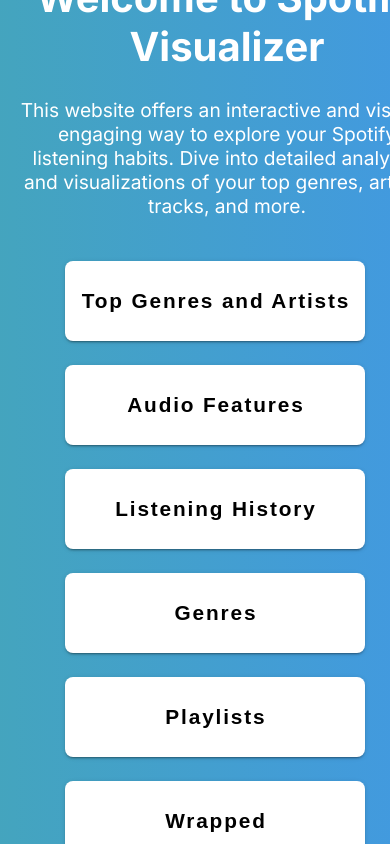
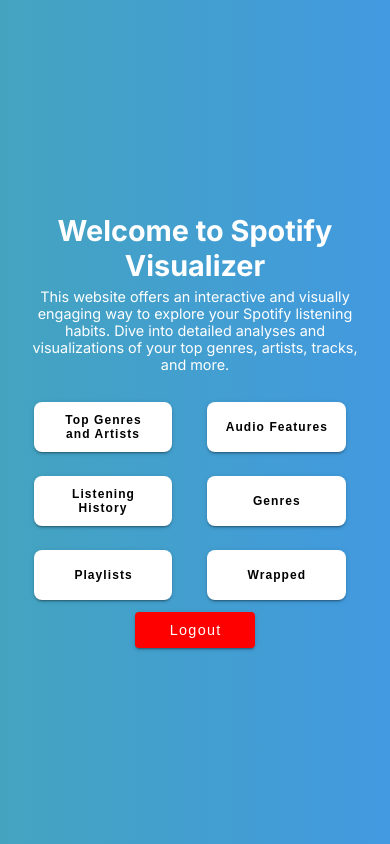
Before and after one commit to angelheredia138/data-visualizer, a Nuxt app: page /main in a window 390 px wide. Built offline with nearby package versions, Linux system fonts and the light colour scheme.

Commit message:
fixed mobile screens for all pages except for genre ranking + artist leaderboard, set up all api paths to be for mobile dev as i am foxusing on ui for that atm

```diff
--- a/pages/callback.vue
+++ b/pages/callback.vue
@@ -30,3 +30,56 @@
   }
 });
 </script>
+<style scoped>
+/* Prevent scrolling on body */
+body,
+html {
+  overflow: hidden !important; /* Disable scrolling on the entire page */
+  height: 100%;
+  margin: 0;
+}
+
+/* Container styles */
+.animated-background {
+  background: linear-gradient(270deg, #4299e1, #48bb78, #4299e1);
+  background-size: 600% 600%;
+  animation: gradientAnimation 10s ease infinite;
+  min-height: 100vh;
+  width: 100%;
+  display: flex;
+  justify-content: center;
+  align-items: center;
+  padding: 20px;
+  position: fixed; /* Fix the container position to prevent scroll */
+  overflow: hidden; /* Prevent scrolling within the container */
+}
+
+/* Loader Component styles */
+.loader-component {
+  display: flex;
+  justify-content: center;
+  align-items: center;
+  color: #2f855a; /* Match color with theme */
+  font-size: 1.5em;
+}
+
+/* Responsive adjustments for mobile */
+@media (max-width: 768px) {
+  .loader-component {
+    font-size: 1.2em; /* Slightly smaller font size on mobile */
+  }
+}
+
+/* Background animation */
+@keyframes gradientAnimation {
+  0% {
+    background-position: 0% 50%;
+  }
+  50% {
+    background-position: 100% 50%;
+  }
+  100% {
+    background-position: 0% 50%;
+  }
+}
+</style>
--- a/pages/index.vue
+++ b/pages/index.vue
@@ -38,27 +38,94 @@
 
   window.location.href = spotifyAuthUrl;
 };
+useHead({
+  title: "Data Visualizer",
+});
 </script>
 
 <style scoped>
+/* Prevent scrolling on body */
+body,
+html {
+  overflow: hidden !important; /* Disable scrolling on the entire page */
+  height: 100%;
+  margin: 0;
+}
+
+/* Container styles */
+.animated-background {
+  background: linear-gradient(270deg, #4299e1, #48bb78, #4299e1);
+  background-size: 600% 600%;
+  animation: gradientAnimation 10s ease infinite;
+  min-height: 100vh;
+  width: 100%;
+  display: flex;
+  justify-content: center;
+  align-items: center;
+  padding: 20px;
+  position: fixed; /* Fix the container position to prevent scroll */
+  overflow: hidden; /* Prevent scrolling within the container */
+}
+
+/* Main Login Card styles */
+.v-card {
+  box-shadow: 0px 4px 12px rgba(0, 0, 0, 0.1);
+}
+
+/* Button styles */
 .hoverable-btn {
-  display: flex; /* Use flex to align content */
-  justify-content: center; /* Center content horizontally */
-  align-items: center; /* Center content vertically */
+  display: flex;
+  justify-content: center;
+  align-items: center;
   margin-left: auto;
   margin-right: auto;
-  text-align: center;
-  background-color: #2f855a !important; /* Original green color */
+  background-color: #2f855a !important;
   color: white !important;
   font-size: 1.1em;
   width: 200px;
-  height: 48px; /* Fixed height for consistent sizing */
+  height: 48px;
   text-transform: none;
 }
 
 .hoverable-btn:hover {
-  background-color: #276749 !important; /* Slightly darker green */
-  transform: scale(1.05) !important; /* Increase size on hover */
-  color: white !important; /* Ensure text color stays white */
+  background-color: #276749 !important;
+  transform: scale(1.05) !important;
+  color: white !important;
+}
+
+/* Responsive adjustments for mobile */
+@media (max-width: 768px) {
+  .v-card {
+    padding: 8px !important; /* Reduce padding on mobile */
+    max-width: 70%; /* Make the card full-width with padding */
+  }
+
+  .v-card-title {
+    font-size: 1.5em !important; /* Smaller font size for mobile */
+    text-align: center;
+  }
+
+  .v-card-text {
+    font-size: 0.9em !important; /* Smaller font size for text on mobile */
+  }
+
+  .hoverable-btn {
+    width: 180px; /* Smaller button width */
+    height: 44px; /* Smaller button height */
+    font-size: 1em; /* Smaller font size for button */
+  }
+}
+
+/* Background animation */
+@keyframes gradientAnimation {
+  0% {
+    background-position: 0% 50%;
+  }
+  50% {
+    background-position: 100% 50%;
+  }
+  100% {
+    background-position: 0% 50%;
+  }
 }
 </style>
--- a/pages/main.vue
+++ b/pages/main.vue
@@ -2,29 +2,14 @@
   <v-container
     fluid
     class="animated-background"
-    style="
-      min-height: 100vh;
-      display: flex;
-      align-items: center;
-      justify-content: center;
-    "
+    style="min-height: 100vh; display: flex"
   >
-    <div
-      class="content-wrapper"
-      style="
-        width: 100%;
-        max-width: 1200px;
-        text-align: center;
-        justify-content: center;
-      "
-    >
+    <div class="content-wrapper">
       <!-- Welcome Message & Subtitle -->
-      <v-row class="mb-8" justify="center">
-        <v-col cols="12" class="text-center">
-          <h1 style="font-size: 2.5em; font-weight: bold; color: white">
-            Welcome to Spotify Visualizer
-          </h1>
-          <p style="font-size: 1.2em; color: white; margin-top: 10px">
+      <v-row>
+        <v-col>
+          <h1 class="title">Welcome to Spotify Visualizer</h1>
+          <p class="subtitle">
             This website offers an interactive and visually engaging way to
             explore your Spotify listening habits. Dive into detailed analyses
             and visualizations of your top genres, artists, tracks, and more.
@@ -32,29 +17,25 @@
         </v-col>
       </v-row>
 
-      <!-- Centered Visualization Buttons -->
-      <v-row class="mb-4" style="justify-content: center">
-        <v-col
-          v-for="(vis, index) in visualizations"
-          :key="index"
-          cols="12"
-          md="3"
-          class="d-flex justify-center mb-4"
-          style="display: flex; justify-content: center"
-        >
+      <!-- Centered Visualization Buttons with dynamic columns -->
+      <v-row
+        class="mb-4 button-grid"
+        :class="isMobile ? 'mobile-grid' : 'desktop-grid'"
+      >
+        <v-col v-for="(vis, index) in visualizations" :key="index" cols="12">
           <v-btn
             color="primary"
             class="grid-item"
             outlined
             @click="handleNavigate(vis.path)"
           >
-            {{ vis.title }}
+            <div class="button-text">{{ vis.title }}</div>
           </v-btn>
         </v-col>
       </v-row>
 
       <!-- Logout Button -->
-      <v-row style="justify-content: center" class="mt-4">
+      <v-row class="mt-4">
         <v-btn color="primary" class="logout-btn" @click="handleLogout">
           Logout
         </v-btn>
@@ -65,13 +46,13 @@
 
 <script setup>
 import { useRouter } from "vue-router";
-import { ref } from "vue";
+import { ref, reactive, onMounted, onBeforeUnmount, computed } from "vue";
 
 const router = useRouter();
 
 const visualizations = ref([
   {
-    title: "Top Genres and Artists",
+    title: "Top Genres\nand Artists",
     path: "/top-genres-artists",
   },
   {
@@ -96,6 +77,22 @@
   },
 ]);
 
+// Function to split the title by line break
+const splitTitle = (title) => title.split("\n");
+
+// State to track the button layout based on screen size
+const screenSize = reactive({
+  isSmall: window.innerWidth < 768,
+});
+
+// Computed property to determine if the user is on a mobile screen
+const isMobile = computed(() => screenSize.isSmall);
+
+// Watch for screen size changes
+const updateScreenSize = () => {
+  screenSize.isSmall = window.innerWidth < 768;
+};
+
 // Handle navigation to a specific visualization
 const handleNavigate = (path) => {
   router.push(path);
@@ -107,28 +104,51 @@
   localStorage.removeItem("spotify_refresh_token");
   router.push("/");
 };
+
+// Add event listener on mount
+onMounted(() => {
+  window.addEventListener("resize", updateScreenSize);
+  updateScreenSize(); // Initialize with current size
+});
+
+// Remove event listener on before unmount
+onBeforeUnmount(() => {
+  window.removeEventListener("resize", updateScreenSize);
+});
+
+useHead({
+  title: "Data Visualizer",
+});
 </script>
 
 <style scoped>
-/* Background for consistency with login page */
-.animated-background {
-  background-color: #e0f7fa;
-  padding: 20px;
-  overflow: auto;
-
-  display: flex;
-  justify-content: center;
-  align-items: center;
+/* Prevent scrolling on all devices */
+body,
+html {
+  overflow: hidden;
+  height: 100%;
+  margin: 0;
 }
 
-/* Wrapper for the content so it is centered */
+/* Center content on mobile and desktop */
+.animated-background {
+  overflow: hidden; /* Prevent scrolling on the background */
+  position: fixed; /* Fix the container position */
+}
+
+/* Wrapper for the content */
 .content-wrapper {
   width: 100%;
   max-width: 1200px;
   text-align: center;
+  padding: 20px;
+  display: flex; /* Use flex layout */
+  flex-direction: column; /* Stack children vertically */
+  justify-content: center; /* Center vertically */
+  align-items: center; /* Center horizontally */
 }
 
-/* Style for grid buttons hover effect */
+/* Style for grid buttons */
 .grid-item {
   border-radius: 8px;
   background-color: white !important; /* Initial background */
@@ -140,25 +160,100 @@
   max-width: 300px;
   text-transform: none;
   cursor: pointer;
+  transition: transform 0.2s ease-in-out; /* Smooth transition for scaling */
+  display: flex;
+  align-items: center;
+  justify-content: center;
 }
-
 .grid-item:hover {
-  transform: scale(1.05); /* Button grows on hover */
-  background-color: #f0f0f0 !important; /* Light background on hover */
-  color: black !important; /* Ensure text color stays black */
+  transform: scale(1.05);
+  background-color: #f0f0f0 !important;
+  color: black !important;
+}
+.button-text {
+  white-space: pre-line;
+  text-align: center;
 }
 
 /* Style for logout button */
 .logout-btn {
-  background-color: red !important; /* Initial background */
-  color: white; /* Initial text color set to white */
+  background-color: red !important;
+  color: white;
   width: 150px;
   text-transform: none;
 }
 
 .logout-btn:hover {
-  background-color: darkred !important; /* Darker background color on hover */
-  transform: scale(1.05); /* Button grows on hover */
-  color: white; /* Ensures text remains white and visible */
+  background-color: darkred !important;
+  transform: scale(1.05);
+  color: white;
+}
+
+/* Style for title and subtitle */
+.title {
+  font-size: 2.5em;
+  font-weight: bold;
+  color: white;
+}
+
+.subtitle {
+  font-size: 1.2em;
+  color: white;
+  margin-top: 10px;
+  padding: 0 20px; /* Add padding to avoid text touching edges */
+}
+
+/* Desktop Grid Layout */
+.desktop-grid {
+  display: grid;
+  grid-template-columns: repeat(3, 1fr); /* 3 columns, 2 rows */
+  grid-template-rows: auto;
+  gap: 20px;
+}
+
+/* Mobile Grid Layout */
+.mobile-grid {
+  display: grid;
+  grid-template-columns: repeat(2, 1fr); /* 2 columns */
+}
+
+/* Responsive adjustments for mobile */
+@media (max-width: 768px) {
+  .animated-background {
+    overflow-x: hidden;
+    overflow-y: hidden; /* Prevent any scrolling */
+  }
+
+  /* Smaller font sizes for mobile */
+  .title {
+    font-size: 1.8em !important;
+    margin: 5px 0;
+  }
+
+  .subtitle {
+    font-size: 0.9em !important;
+    margin: 5px 0;
+    padding: 0 20px; /* Keep padding on mobile */
+  }
+
+  /* Adjust button sizes for mobile */
+  .grid-item {
+    font-size: 0.75em; /* Smaller font size */
+    height: 50px; /* Reduced height */
+    width: 80%; /* Reduced width */
+    max-width: 150px; /* Restrict max-width */
+    line-height: 1.2;
+  }
+
+  .logout-btn {
+    width: 120px; /* Smaller width */
+    font-size: 0.9em; /* Adjust font size */
+  }
+
+  /* Adjust content wrapper to fit mobile screen */
+  .content-wrapper {
+    padding: 10px; /* Reduce padding for more space */
+    height: auto; /* Let the height adjust automatically */
+  }
 }
 </style>
--- a/pages/top-genres-artists.vue
+++ b/pages/top-genres-artists.vue
@@ -119,6 +119,10 @@
 const goBack = () => {
   router.push("/main");
 };
+// Update the window title using useHead
+useHead({
+  title: "Genre Ranking and Artist Leaderboard!",
+});
 </script>
 
 <style scoped>
@@ -148,7 +152,6 @@
   display: flex;
   flex-direction: column;
   align-items: center;
-  overflow: auto;
   justify-content: flex-start; /* Align items at the top */
   padding: 20px; /* Adjust padding to accommodate fixed header */
   box-sizing: border-box; /* Include padding and border in width and height */
@@ -191,7 +194,7 @@
 
 .page-title {
   color: white;
-  font-size: 2.5em;
+  font-size: 2em; /* Smaller font size */
   font-weight: 700;
   margin-bottom: 10px;
 }
@@ -200,9 +203,9 @@
   background-color: #e53e3e !important; /* Red color */
   color: white;
   text-transform: none;
-  font-size: 1.1em;
-  width: 150px;
-  height: 40px;
+  font-size: 1em; /* Smaller font size */
+  width: 130px; /* Smaller width */
+  height: 36px; /* Smaller height */
 }
 
 .back-button:hover {
@@ -212,19 +215,29 @@
 /* Explanation Section */
 .explanation-section {
   background-color: rgba(255, 255, 255, 0.85); /* Semi-transparent white */
-  padding: 20px;
+  padding: 12px; /* Reduced padding */
   border-radius: 8px; /* Rounded corners */
   box-shadow: 0 4px 8px rgba(0, 0, 0, 0.1); /* Slight shadow */
-  margin-bottom: 20px; /* Space below the explanation section */
+  margin-bottom: 15px; /* Space below the explanation section */
   width: 100%; /* Ensure the section takes full width */
-  max-width: 800px; /* Limit the max width for better layout */
+  max-width: 700px; /* Reduce the max width */
   flex-shrink: 0; /* Prevent shrinking */
+}
+
+.subtitle {
+  font-size: 1.2em; /* Reduced subtitle font size */
+  text-align: center; /* Center the subtitle */
+}
+
+.explanation-text {
+  font-size: 0.8em; /* Further reduced font size for explanation text */
+  margin-bottom: 8px; /* Less space between explanation paragraphs */
 }
 
 /* Grid Container for Charts */
 .grid-container {
   width: 100%;
-  max-width: 1200px;
+  max-width: 1000px; /* Reduce the max width */
   flex-grow: 1; /* Allow grid container to grow */
   box-sizing: border-box; /* Include padding and border in width and height */
   overflow: visible; /* Allow content to flow outside if necessary */
@@ -232,7 +245,9 @@
 
 /* Grid Cell Styling */
 .grid-cell {
-  padding: 15px; /* Space around each grid cell */
+  padding: 10px; /* Space around each grid cell */
+  display: flex; /* Use flexbox to center content */
+  justify-content: center; /* Center horizontally */
 }
 
 /* Grid Item Styling */
@@ -240,17 +255,19 @@
   background-color: rgba(255, 255, 255, 0.85); /* Semi-transparent white */
   border-radius: 8px;
   box-shadow: 0 4px 8px rgba(0, 0, 0, 0.1);
-  padding: 20px;
-  min-height: 400px; /* Minimum height for grid items */
+  padding: 15px; /* Adjust padding inside grid item */
+  min-height: 350px; /* Minimum height for grid items */
   overflow: hidden; /* Hide any overflowing content */
+  width: 100%; /* Full width of the grid cell */
+  max-width: 500px; /* Adjust max width for better fit */
 }
 
 /* Grid Title */
 .grid-title {
-  font-size: 1.2em;
+  font-size: 1.1em; /* Reduced font size */
   font-weight: 600;
   text-align: center;
-  margin-bottom: 15px;
+  margin-bottom: 10px;
 }
 
 /* Graph Container */
@@ -269,32 +286,62 @@
   align-items: center;
 }
 
+.random-genre-btn {
+  width: 120px; /* Reduced width */
+  height: 36px; /* Reduced height */
+  font-size: 0.9em; /* Smaller font size */
+  text-transform: none; /* No text transform */
+  margin-top: 10px; /* Space above the button */
+}
+
 /* Responsive Adjustments */
 @media (max-width: 768px) {
   /* For mobile view, stack the grid cells vertically */
   .header-container {
-    margin-bottom: 20px;
+    margin-bottom: 15px; /* Adjust space */
   }
 
   .page-title {
-    font-size: 2em;
+    font-size: 1.5em; /* Smaller font size */
   }
 
   .explanation-section {
-    max-width: 100%;
+    max-width: 90%; /* Reduce width */
+    padding: 10px; /* Adjust padding for better fit on mobile */
+  }
+
+  .subtitle {
+    font-size: 1em; /* Smaller font size */
+  }
+
+  .explanation-text {
+    font-size: 0.4em; /* Smaller font size */
   }
 
   .grid-cell {
-    padding: 10px; /* Adjust padding for better fit on mobile */
+    padding: 4px; /* Less padding for mobile */
   }
 
   .grid-item {
-    padding: 15px; /* Adjust padding inside grid item */
+    padding: 0px; /* Reduced padding inside grid item */
     min-height: 300px; /* Reduced height for mobile */
+    max-width: 320px; /* Reduce width for mobile */
+  }
+
+  .grid-title {
+    font-size: 0.9em; /* Smaller font size */
+    margin-bottom: 8px;
   }
 
   .graph-container {
     height: 300px; /* Adjust height for better fit on mobile */
+  }
+
+  /* Adjust Random Genre Button Position */
+  .random-genre-btn {
+    width: 100px; /* Smaller width */
+    height: 34px; /* Smaller height */
+    font-size: 0.8em; /* Smaller font size */
   }
 }
 
--- a/plugins/axios.ts
+++ b/plugins/axios.ts
@@ -3,7 +3,7 @@
 
 export default defineNuxtPlugin(() => {
   const instance = axios.create({
-    baseURL: process.env.API_BASE_URL || "http://localhost:3000/api", // Ensure this is correct
+    baseURL: process.env.API_BASE_URL || "http://192.168.0.184:3000/api", // Ensure this is correct
   });
 
   return {
```
Also changed, not shown: 1 other file (tests, documents, lock files or other folders).
